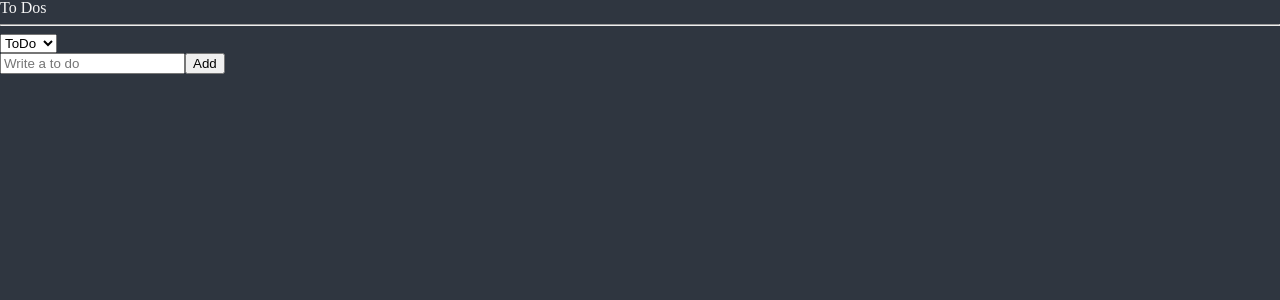
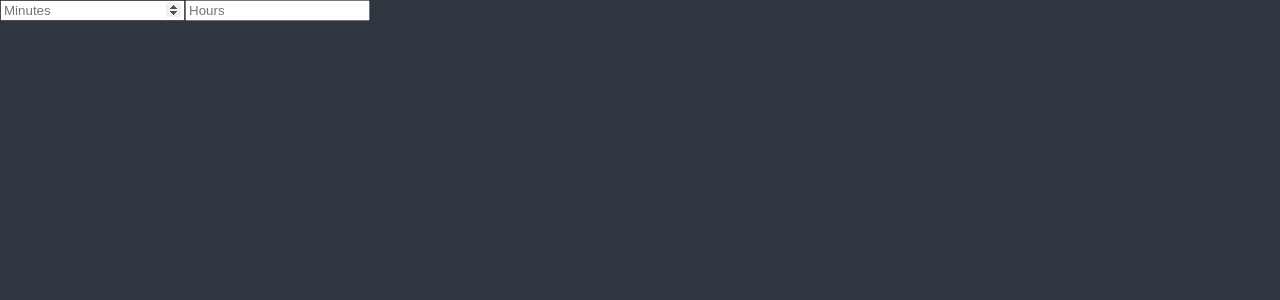
Before and after one commit to Chanwoo-Jeong/ReactJsMaster, a React (Create React App) app in the folder todolist/: page / in a window 1280 px wide. Shown: the top 300 px of the page. Built offline with nearby package versions, Linux system fonts and the light colour scheme.

Commit message:
[ init ] : Trello study start

```diff
--- a/todolist/src/App.tsx
+++ b/todolist/src/App.tsx
@@ -1,6 +1,7 @@
 import { createGlobalStyle } from "styled-components";
 import ReactHookForm from "./Components/reactform";
 import ToDoList from "./Components/ToDoList";
+import Selectors from "./TrelloComponents/Selectors";
 
 const GlobalStyle = createGlobalStyle`
   html, body, div, span, applet, object, iframe,
@@ -55,7 +56,8 @@ function App() {
     <>
       <GlobalStyle />
       {/* <ReactHookForm /> */}
-	  <ToDoList />
+	  {/* <ToDoList /> */}
+	  <Selectors />
     </>
   );
 }
--- /dev/null
+++ b/todolist/src/TrelloComponents/Selectors.tsx
@@ -0,0 +1,10 @@
+function Selectors() {
+  return (
+    <>
+      <input type="number" placeholder="Minutes" />
+      <input type="number" placeholder="Hours" />
+    </>
+  );
+}
+
+export default Selectors;
```
